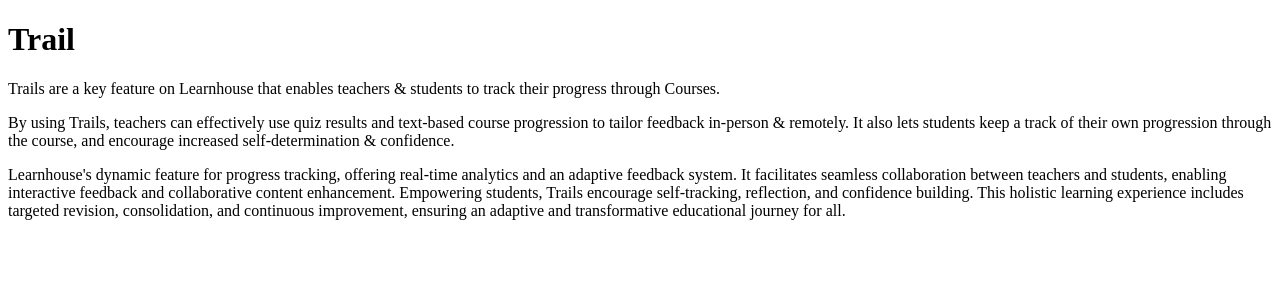
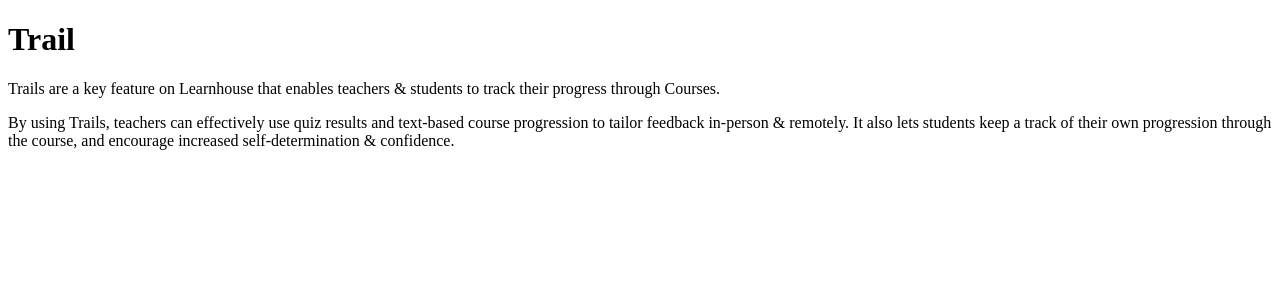
Before and after one commit to learnhouse/docs, a Next.js app: page /features/trail in a window 1280 px wide. Shown: the top 300 px of the page. Built offline with nearby package versions, Linux system fonts and the light colour scheme.

Commit message:
Update pages/features/trail.mdx
Co-authored-by: Badr B. <bdswve@gmail.com>

```diff
--- a/pages/features/trail.mdx
+++ b/pages/features/trail.mdx
@@ -7,6 +7,3 @@
 Trails are a key feature on Learnhouse that enables teachers & students to track their progress through Courses.
 
 By using Trails, teachers can effectively use quiz results and text-based course progression to tailor feedback in-person & remotely. It also lets students keep a track of their own progression through the course, and encourage increased self-determination & confidence.
-
-
-Learnhouse's dynamic feature for progress tracking, offering real-time analytics and an adaptive feedback system. It facilitates seamless collaboration between teachers and students, enabling interactive feedback and collaborative content enhancement. Empowering students, Trails encourage self-tracking, reflection, and confidence building. This holistic learning experience includes targeted revision, consolidation, and continuous improvement, ensuring an adaptive and transformative educational journey for all.
```
